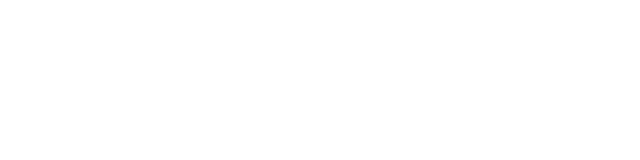
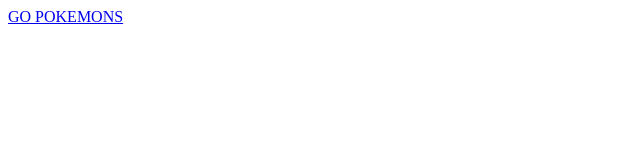
Before and after one commit to monarizzz/pokemon_search, a Next.js app: page / in a window 1280 px wide. Shown: the top 160 px of the page, without its empty margins (0-640 px from the left). Built offline with nearby package versions, Linux system fonts and the light colour scheme.

Commit message:
ref indexにpokemonsコンポーネントへの遷移を一時的に追加

```diff
--- a/src/pages/index.tsx
+++ b/src/pages/index.tsx
@@ -1,3 +1,9 @@
+import Link from "next/link";
+
 export default function Home() {
-  return <div></div>;
+  return (
+    <>
+      <Link href="pokemons">GO POKEMONS</Link>
+    </>
+  );
 }
```
